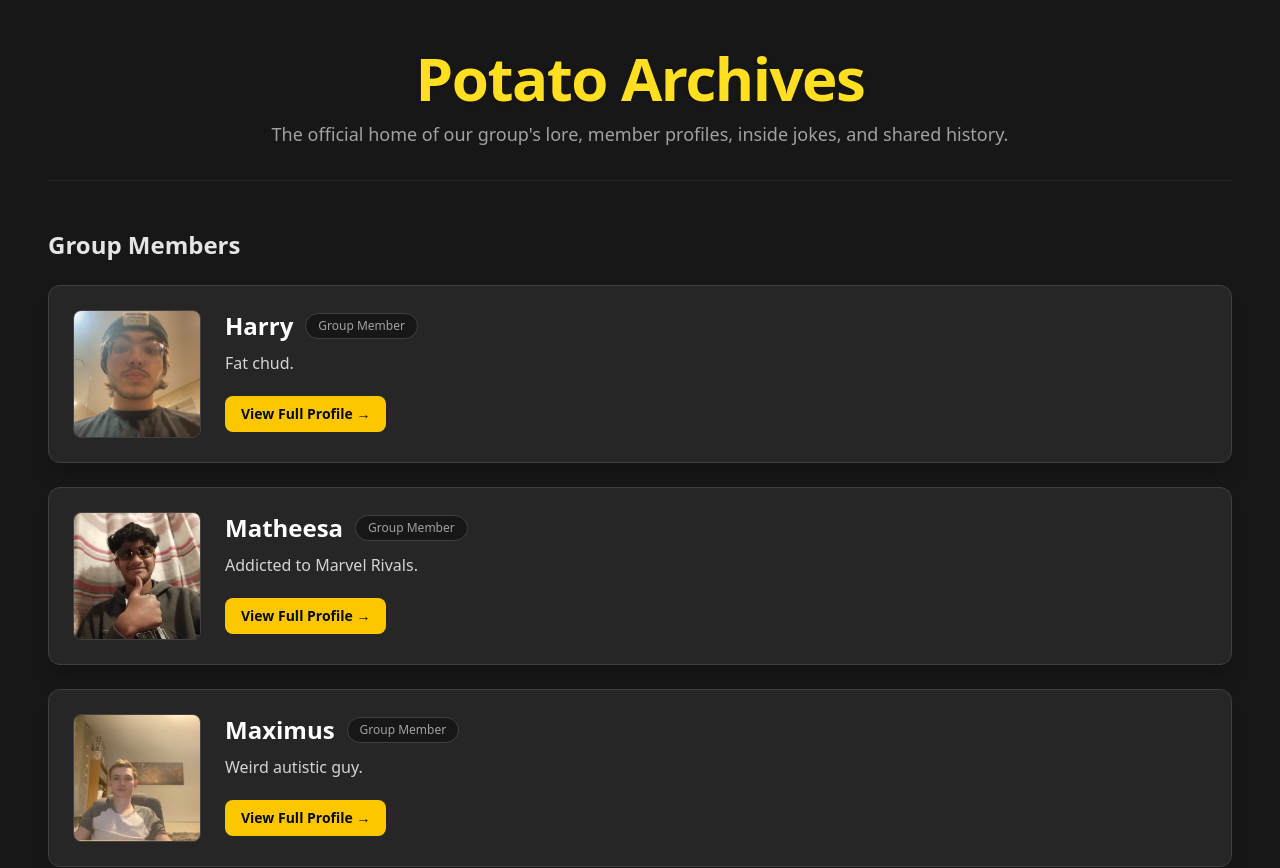
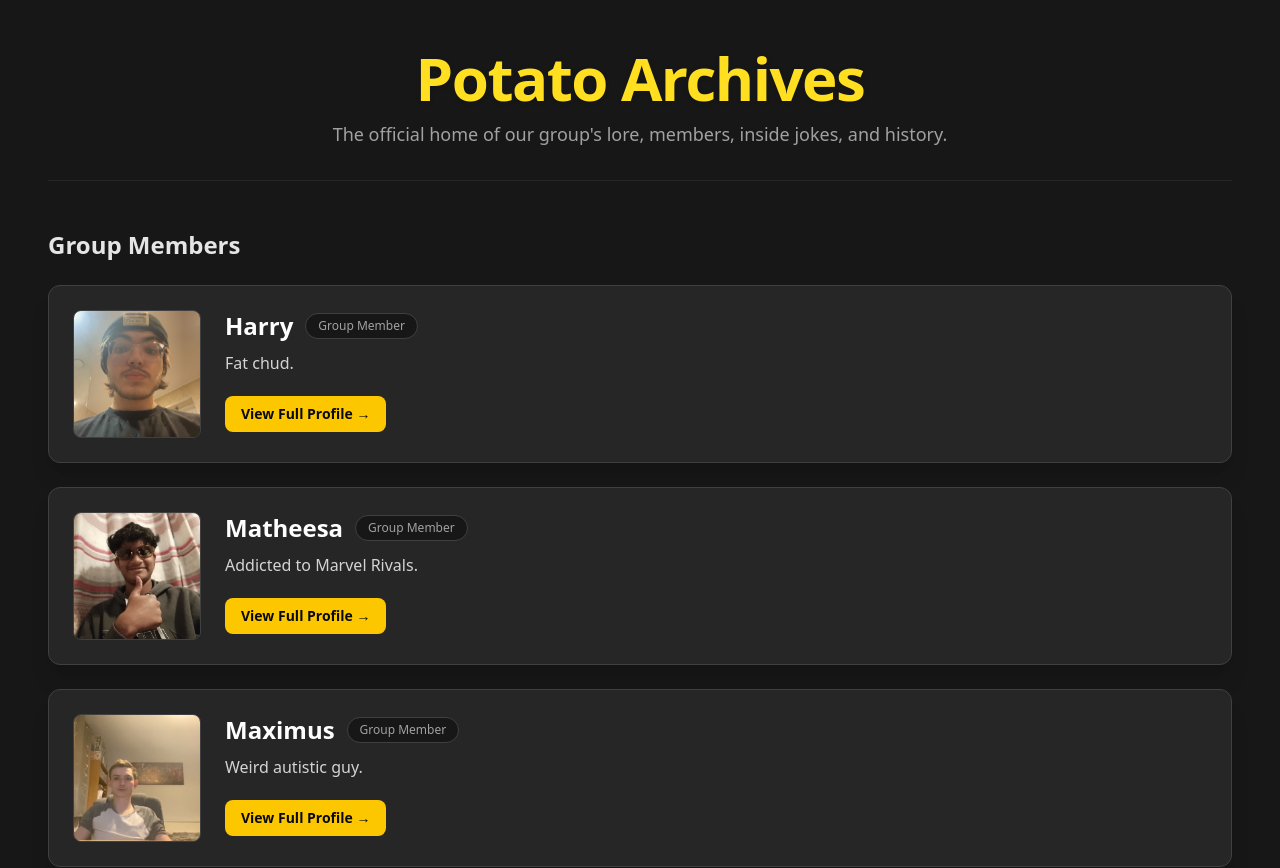
Before and after one commit to Spoodpants/potato-archives, a Next.js app: page / in a window 1280 px wide. Shown: the top 868 px of the page. Built offline with nearby package versions, Linux system fonts and the light colour scheme.

Commit message:
Cleaned up wording again.

```diff
--- a/app/page.tsx
+++ b/app/page.tsx
@@ -49,7 +49,7 @@ export default function Home() {
           Potato Archives
         </h1>
         <p className="text-neutral-400 text-base md:text-lg max-w-3xl mx-auto font-normal">
-          The official home of our group's lore, member profiles, inside jokes, and shared history.
+          The official home of our group's lore, members, inside jokes, and history.
         </p>
       </header>
 
```
